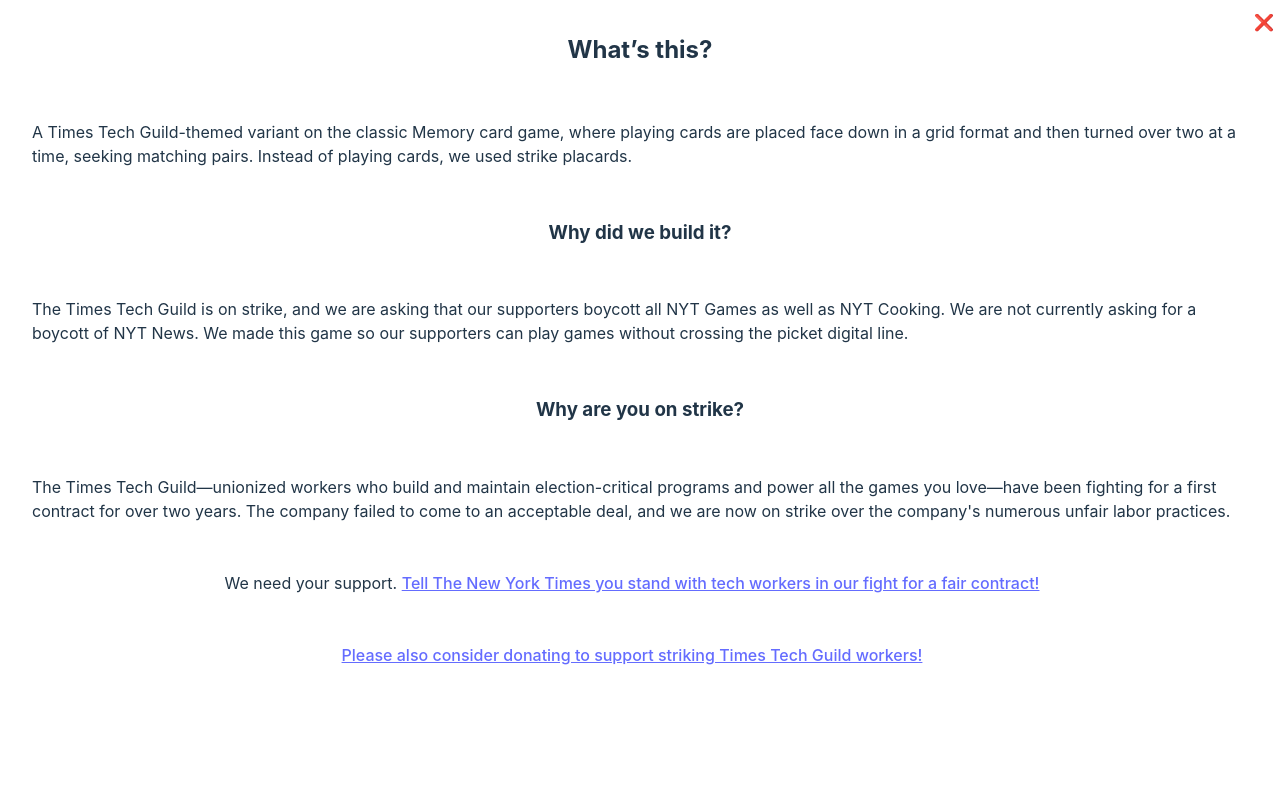
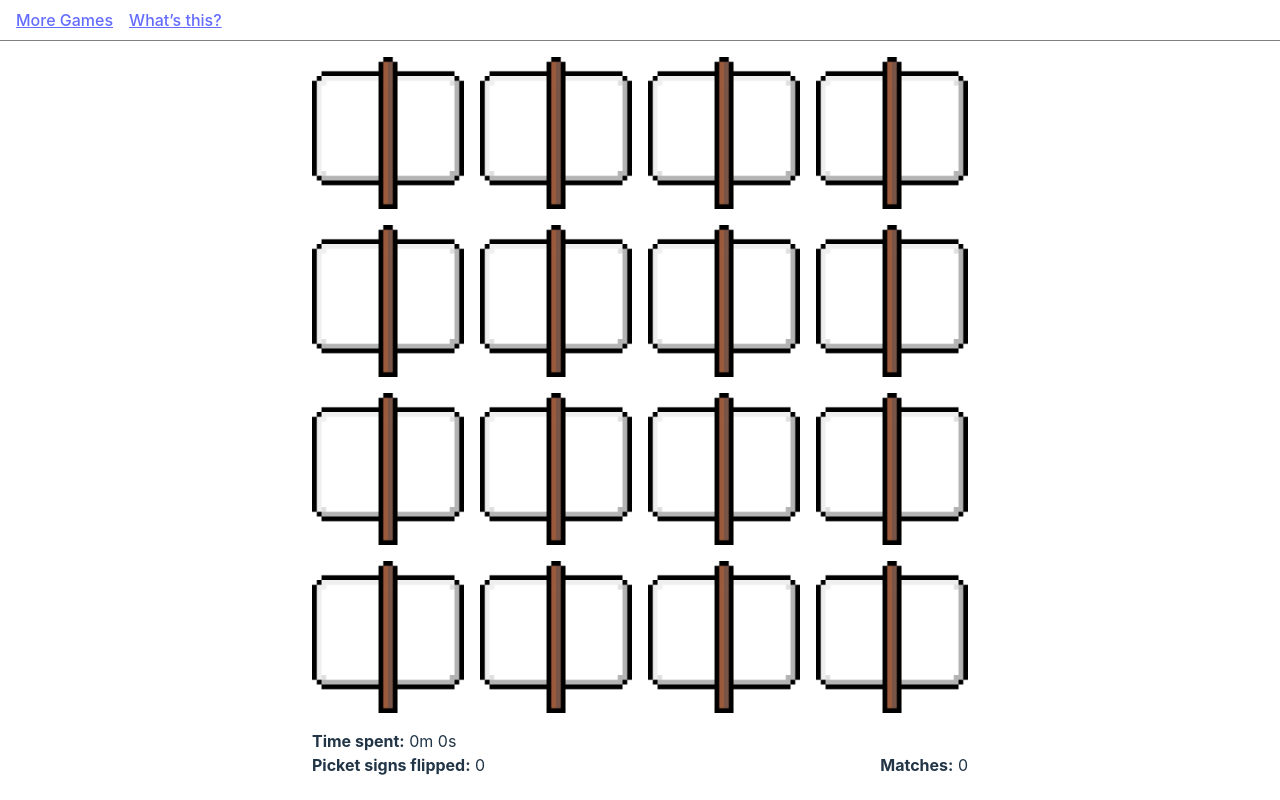
Before and after one commit to pishposh/guild-memory-game, a React (Vite) app: page / in a window 1280 px wide. Built offline with nearby package versions, Linux system fonts and the light colour scheme.

Commit message:
fix merge issues

```diff
--- a/src/App.tsx
+++ b/src/App.tsx
@@ -56,10 +56,9 @@
         <a style={{cursor: "pointer"}} onClick={() => setInfoDialogOpen(!infoDialogOpen)}>
           What’s this?
         </a>
-        <InfoDialog
-          onClose={() => setInfoDialogOpen(false)}
-          isOpen={infoDialogOpen}
-        />
+        {infoDialogOpen && (
+          <InfoDialog onClose={() => setInfoDialogOpen(false)} />
+        )}
       </div>
 
       <div id="game-container">
--- a/src/components/InfoDialog/InfoDialog.css
+++ b/src/components/InfoDialog/InfoDialog.css
@@ -1,9 +1,6 @@
-.dialog {
+.info-dialog {
   z-index: 100;
   overflow-y: scroll;
-}
-
-.dialog.show {
   border: none;
   position: absolute;
   top: 0;
@@ -11,11 +8,11 @@
   height: 100%;
   width: 100%;
   display: flex;
-  justify-content: center;
-  align-items: center;
+  /* justify-content: center; */
+  /* align-items: center; */
 }
 
-.close-button {
+.info-close-button {
   z-index: 1;
   position: fixed;
   top: 10px;
--- a/src/components/InfoDialog/index.tsx
+++ b/src/components/InfoDialog/index.tsx
@@ -1,28 +1,16 @@
-import clsx from 'clsx';
-import { useRef } from 'react';
 import './InfoDialog.css';
 
 export const InfoDialog = ({
-  isOpen,
   onClose,
 }: {
-  isOpen: boolean;
   onClose: () => void;
 }) => {
-  const dialogRef = useRef<HTMLDialogElement>(null);
-
   return (
-    <dialog className={clsx('dialog', isOpen && 'show')} ref={dialogRef}>
-      <span
-        className="close-button"
-        onClick={() => {
-          dialogRef?.current?.close();
-          onClose();
-        }}
-      >
+    <dialog className="info-dialog">
+      <span className="info-close-button" onClick={onClose}>
         ❌
       </span>
-      <div className="container">
+      <div className="info-container">
 
         <h2>What’s this?</h2>
 
```
